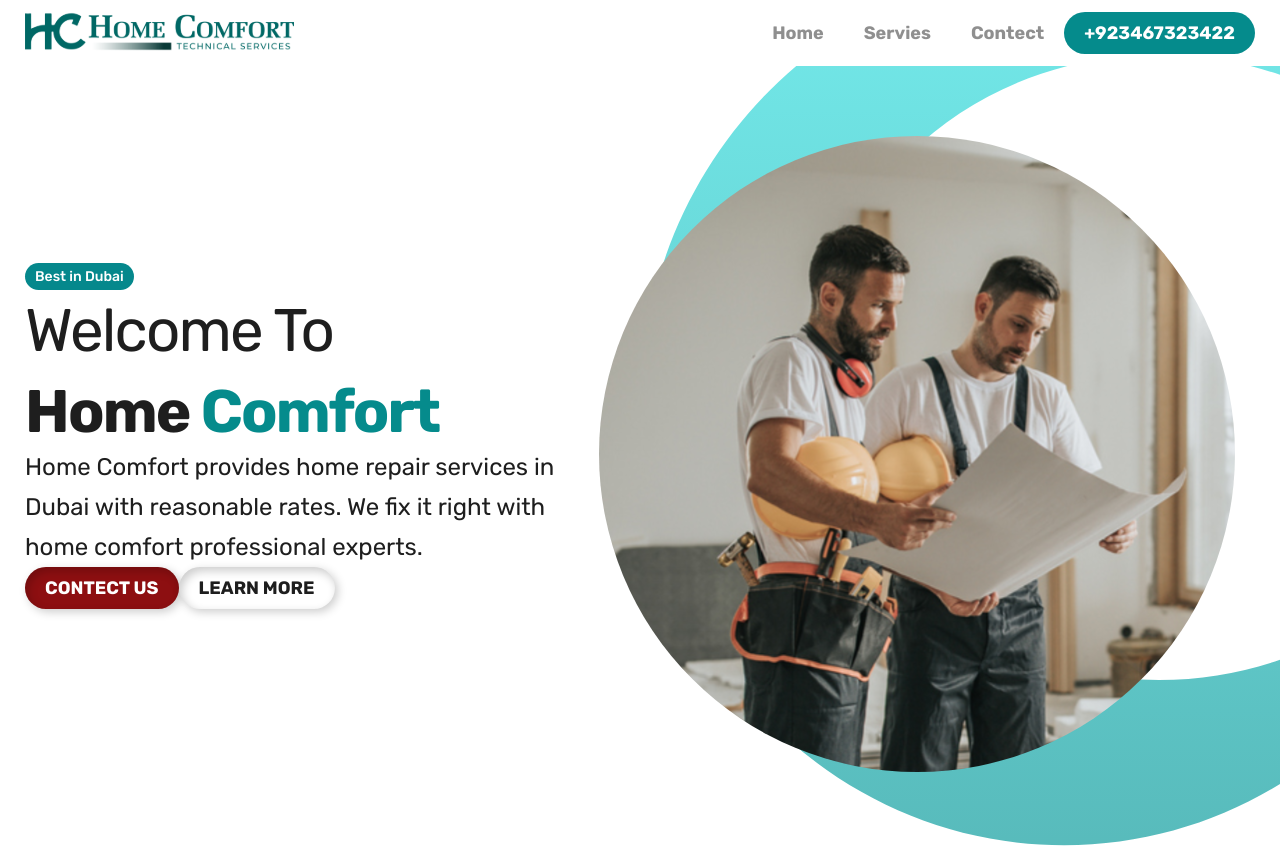
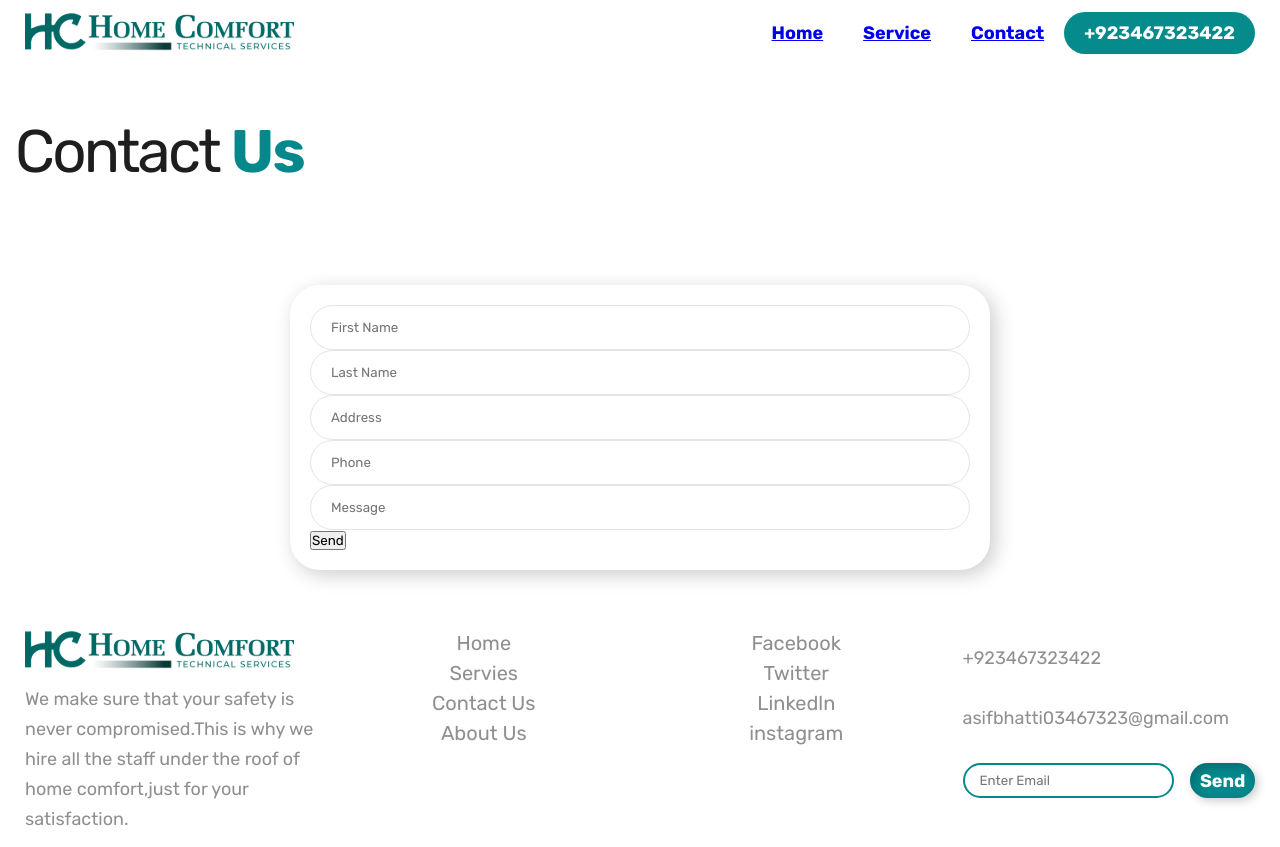
Before and after one commit to asifbhatti0328/react_project, a React (Create React App) app: page /contact-us in a window 1280 px wide. Shown: the top 847 px of the page. Built offline with nearby package versions, Linux system fonts and the light colour scheme.

Commit message:
hhhhhhhhhhh

```diff
--- a/package.json
+++ b/package.json
@@ -9,6 +9,7 @@
     "react": "^18.2.0",
     "react-dom": "^18.2.0",
     "react-icons": "^5.0.1",
+    "react-router-dom": "^6.22.3",
     "react-scripts": "5.0.1",
     "web-vitals": "^2.1.4"
   },
--- a/src/App.js
+++ b/src/App.js
@@ -1,11 +1,20 @@
 import Homepage from "./pages/homepage";
 import Layout from "./global/layout";
+import Aboutpage from "./pages/aboutUs";
+import ContectUs from "./pages/contectUs";
+import {Route,Routes} from 'react-router-dom' ;
 function App() {
   return (
     <div className="App">
       <Layout>
-      <Homepage />
-
+        <Routes>
+          <Route path='/' exact element={<Homepage />} />
+          <Route path='/about-us' element={<Aboutpage />} />
+          <Route path='/contact-us' element={<ContectUs />} />
+        </Routes>
+        {/* <Homepage />
+        <aboutpage />
+        <contectUs /> */}
       </Layout>
     </div>
   )
--- a/src/global/layout/footer.js
+++ b/src/global/layout/footer.js
@@ -22,7 +22,7 @@ const Footer = () => {
               Servies
             </li>
             <li>
-              Contect Us
+              Contact Us
             </li>
             <li>
               About Us
--- a/src/global/layout/header.js
+++ b/src/global/layout/header.js
@@ -1,5 +1,6 @@
 import React from 'react'
 import Logo from '../../asstes/images/logo.svg'
+import { Link } from 'react-router-dom'
 
 const Header = () => {
   return (
@@ -11,13 +12,19 @@ const Header = () => {
         <nav>
           <ul>
             <li>
+              <Link to="/">
               Home
+              </Link>
             </li>
             <li>
-              Servies
+              <Link to="/about-us">
+              Service
+              </Link>
             </li>
             <li>
-              Contect
+              <Link to="/contact-us">
+              Contact
+              </Link>
             </li>
             <li className="header_btn">
               <i className="fa-sharp fa-solid fa-phone" />
--- a/src/index.js
+++ b/src/index.js
@@ -1,13 +1,16 @@
 import React from 'react';
 import ReactDOM from 'react-dom/client';
 import './style/style.css'
-
 import App from './App';
+import { BrowserRouter } from 'react-router-dom' ;
 
 
 const root = ReactDOM.createRoot(document.getElementById('root'));
 root.render(
   <React.StrictMode>
+    <BrowserRouter>
     <App />
+    </BrowserRouter>
+
   </React.StrictMode>
 );
--- /dev/null
+++ b/src/pages/aboutUs/index.js
@@ -0,0 +1,9 @@
+import React from 'react'
+
+const Aboutpage = () => {
+  return (
+    <div>Aboutpage</div>
+  )
+}
+
+export default Aboutpage
--- /dev/null
+++ b/src/pages/contectUs/features/banner.js
@@ -0,0 +1,15 @@
+import React from 'react'
+
+const Banner = () => {
+  return (
+    <div>
+        <div className='contact_us page_width'>
+      <div className='global_title'>
+      Contact <span>Us</span>
+      </div>
+        </div>
+    </div>
+  )
+}
+
+export default Banner
--- /dev/null
+++ b/src/pages/contectUs/features/contactForm.js
@@ -0,0 +1,40 @@
+import React,{useState} from 'react'
+
+const ContactForm = () => {
+const[fname,setFname] = useState('')
+const[lname,setLname] = useState('')
+const[address,setAddress] = useState('')
+const[phone,setPhone] = useState('')
+const[message,setMessage] = useState('')
+
+
+const formData = {
+  first_name:fname,
+  last_name:lname,
+  home_address:address,
+  phone_number:phone,
+  message:message,
+}
+
+const onSubmit = ()=>{
+console.log("Data in form", formData)
+}
+
+  return (
+    <div className='page_width'>
+      <div className='from_contact'>
+
+       <input type="text" placeholder='First Name' className='form_input' value={fname} onChange={(e) => setFname(e.target.value)} />
+       <input type="text" placeholder='Last Name' className='form_input' value={lname} onChange={(e) => setLname(e.target.value)} />
+       <input type="text" placeholder='Address' className='form_input' value={address} onChange={(e) => setAddress(e.target.value)} />
+       <input type="text" placeholder='Phone' className='form_input' value={phone} onChange={(e) => setPhone(e.target.value)} />
+       <input type="text" placeholder='Message' className='form_input' value={message} onChange={(e) => setMessage(e.target.value)} />
+
+       <button onClick={onSubmit} >Send</button>
+
+      </div>
+    </div>
+  )
+}
+
+export default ContactForm
--- /dev/null
+++ b/src/pages/contectUs/index.js
@@ -0,0 +1,16 @@
+import React from 'react'
+import './style.css'
+import Banner from './features/banner'
+import ContactForm from './features/contactForm'
+
+
+const ContactUs = () => {
+  return (
+    <div>
+      <Banner />
+      <ContactForm />
+    </div>
+  )
+}
+
+export default ContactUs
--- /dev/null
+++ b/src/pages/contectUs/style.css
@@ -0,0 +1,20 @@
+.contact_us{
+    padding: 50px 0px;
+}
+
+.from_contact{
+    max-width: 700px;
+    margin: 3rem auto;
+    border-radius: 30px;
+    background: #fff;
+    box-shadow: 5px 5px 20px 0px rgba(0, 0, 0, 0.20);
+    padding: 20px;
+}
+
+.form_input{
+    width: 100%;
+    height: 45px;
+    border-radius: 50px;
+    border: 1px solid #e4e4e4;
+    padding: 5px 20px;
+}
```
Also changed, not shown: 1 other file (tests, documents, lock files or other folders).
